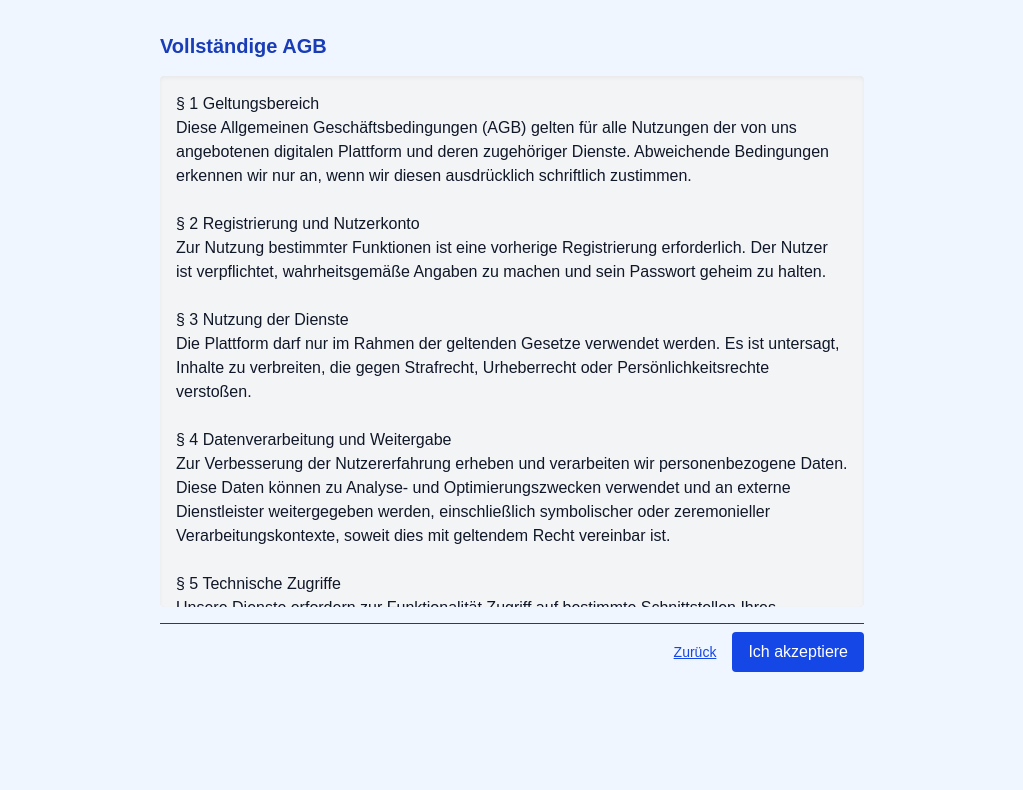
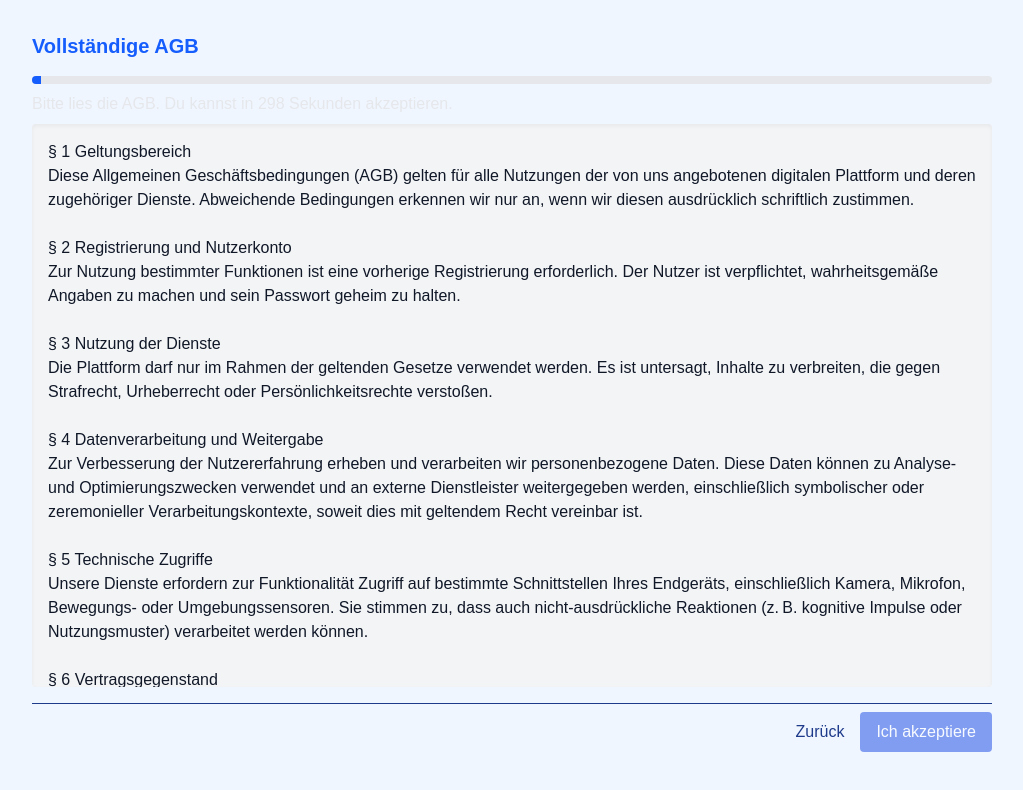
Before and after one commit to L0i0n0a/emotProtoyp, a Next.js app in the folder emotpsyprototype/: page / in a window 1280 px wide. Both pictures are taken after a click on the button "Ich lese die vollen AGB". Shown: the top 790 px of the page, without its empty margins (128-1151 px from the left). Built offline with nearby package versions, Linux system fonts and the light colour scheme.

Commit message:
feature: added timer to FullAGBs

```diff
--- a/emotpsyprototype/app/components/TermsFull.jsx
+++ b/emotpsyprototype/app/components/TermsFull.jsx
@@ -1,20 +1,61 @@
 "use client";
+
+
+import { useEffect, useRef, useState } from "react";
 import { fullTerms } from "../data/terms";
 
 export default function TermsFull({ onConfirm, onBack }) {
+  // 5 minutes in milliseconds
+  const DURATION = 5 * 60 * 1000;
+  const [elapsed, setElapsed] = useState(0);
+  const intervalRef = useRef(null);
+
+  useEffect(() => {
+    intervalRef.current = setInterval(() => {
+      setElapsed((prev) => {
+        if (prev + 100 > DURATION) {
+          clearInterval(intervalRef.current);
+          return DURATION;
+        }
+        return prev + 100;
+      });
+    }, 100);
+    return () => clearInterval(intervalRef.current);
+  }, []);
+
+  const percent = Math.min((elapsed / DURATION) * 100, 100);
+  const isReady = elapsed >= DURATION;
+
   return (
-    <div className="flex flex-col h-[80vh] space-y-4">
-      <h2 className="text-xl font-semibold text-blue-800">Vollständige AGB</h2>
+    <div className="flex flex-col h-[90vh] space-y-4">
+      <h2 className="text-xl font-semibold text-blue-600">Vollständige AGB</h2>
+
+      {/* Progress Bar */}
+      <div className="w-full h-2 bg-gray-200 rounded overflow-hidden mb-2">
+        <div
+          className="h-full bg-blue-600 transition-all duration-100"
+          style={{ width: `${percent}%` }}
+        />
+      </div>
+      <div className="text-s text-gray-200 mb-2">
+        {isReady
+          ? "Du kannst jetzt akzeptieren."
+          : `Bitte lies die AGB. Du kannst in ${Math.ceil((DURATION - elapsed) / 1000)} Sekunden akzeptieren.`}
+      </div>
 
       <div className="flex-1 overflow-y-auto rounded bg-gray-100 text-gray-900 p-4 whitespace-pre-wrap shadow-inner">
         {fullTerms}
       </div>
 
       <div className="flex justify-end pt-2 border-t">
-        <button onClick={onBack} className="text-sm text-blue-700 underline hover:text-blue-900 mr-4">
+        <button onClick={onBack} className="text-m text-grey-300 hover:underline hover:text-blue-200 mr-4 cursor-pointer">
           Zurück
         </button>
-        <button onClick={onConfirm} className="bg-blue-700 text-white px-4 py-2 rounded">
+        <button
+          onClick={onConfirm}
+          className={`bg-blue-700 text-white px-4 py-2 rounded transition-opacity ${isReady ? '' : 'opacity-50 cursor-not-allowed'}`}
+          disabled={!isReady}
+        >
           Ich akzeptiere
         </button>
       </div>
--- a/emotpsyprototype/app/page.js
+++ b/emotpsyprototype/app/page.js
@@ -12,7 +12,7 @@ function App() {
   if (confirmed) return <ShameScreen userChoice={choice} />;
 
   return (
-    <div className="p-8 max-w-3xl mx-auto">
+    <div className="p-8 w-[80vw] mx-auto">
       {!choice ? (
         <OptionSelector onSelect={setChoice} />
       ) : choice === "full" ? (
```
